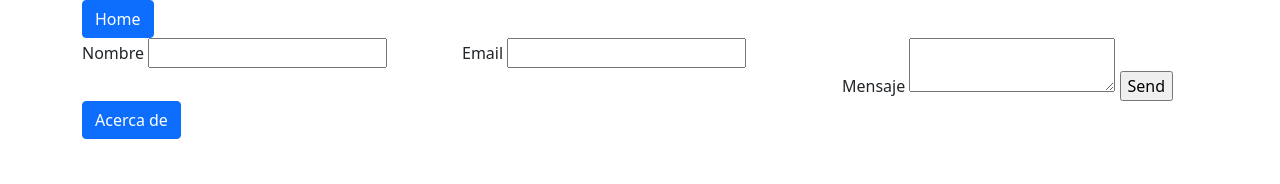
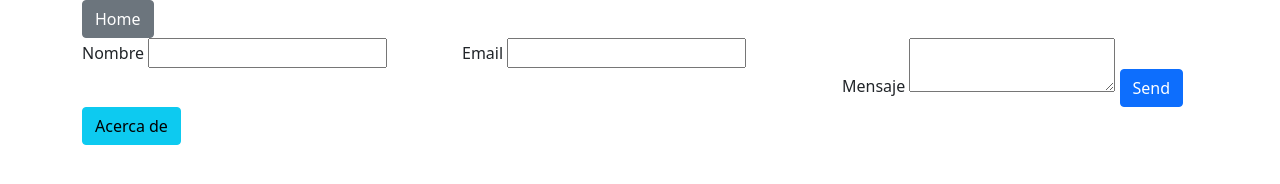
Before and after one commit to JesusRodriguezR/DAWPrimerParcial, a plain HTML site: page Contacto.html in a window 1280 px wide. Drawn offline with nearby package versions, Linux system fonts and the light colour scheme.

Commit message:
btn upgrade #3

```diff
--- a/Contacto.html
+++ b/Contacto.html
@@ -8,8 +8,7 @@
     <style type = "text/css"></style>
     <div class = "container">
         <div class="row">
-            <div class="col-sm"><button id="home" class="btn btn-primary">Home</button></div>
-
+            <div class="col-sm"><button id="home" class="btn btn-secondary">Home</button></div>
         </div>
         <div class="row">
 
@@ -30,7 +29,7 @@
                 <div class="col-sm">
                     <label>Mensaje</label>
                     <textarea name="message"></textarea>
-                    <input type="submit" value="Send">
+                    <input type="submit" value="Send" class="btn btn-primary">
                 </div>
               </div>
         </form>
@@ -38,7 +37,7 @@
 
     <div class = "container">
         <div class="row">
-            <div class="col-sm"><button id="acercade" class="btn btn-primary">Acerca de</button></div>
+            <div class="col-sm"><button id="acercade" class="btn btn-info">Acerca de</button></div>
         </div>
         <div class="row">
 
```
